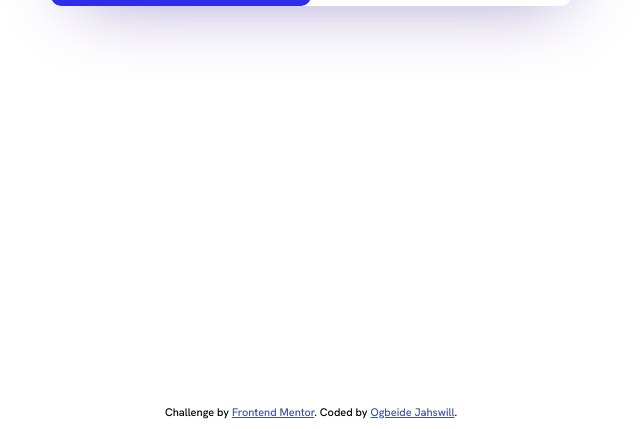
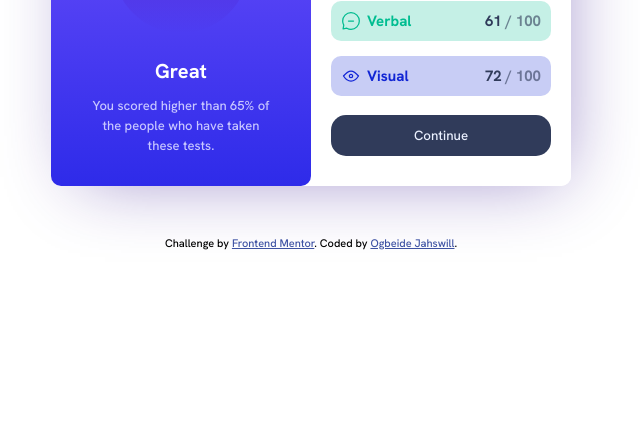
Before and after one commit to JhayJahswiil/reesult-summary-card, a plain HTML site: page index.html in a window 1280 px wide. Shown: the part 371-800 px from the top of the page, without its empty margins (329-969 px from the left). Drawn offline with Linux system fonts and the light colour scheme.

Commit message:
result-summary-card

```diff
--- a/styles/_base/_base.scss
+++ b/styles/_base/_base.scss
@@ -15,5 +15,6 @@
 
 body{
     width: 100%;
+    height: 100vh;
     @include m.flexbox($direction: column);
 }
--- a/styles/component/_attribution.scss
+++ b/styles/component/_attribution.scss
@@ -3,8 +3,7 @@
 .attribution {
     font-size: 11px;
     text-align: center;
-    position: absolute;
-    bottom: 10px;
+    margin-top: 50px;
 
     & a{
         color: #3e52a3;;
```
Also changed, not shown: styles/style.css, 1 other file.
